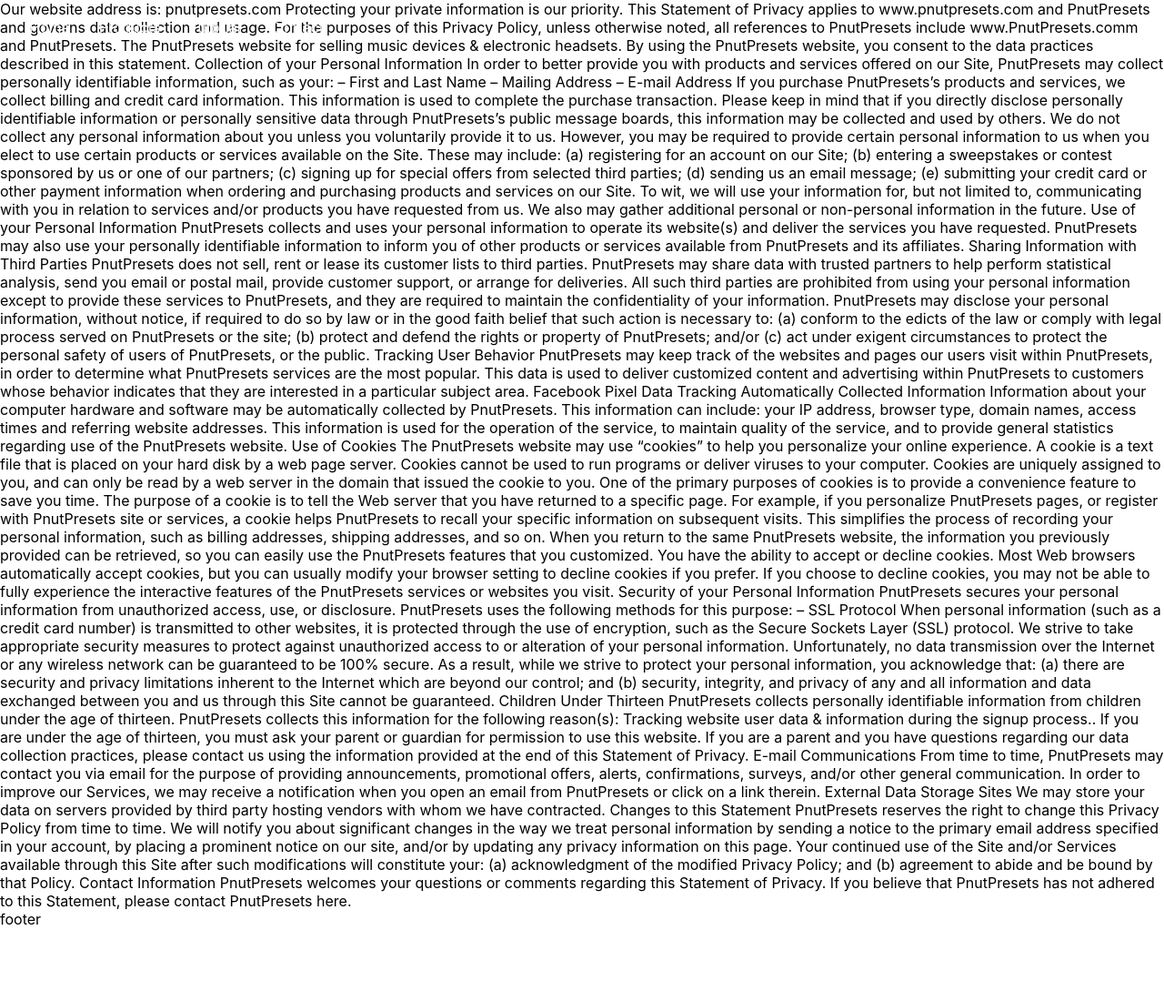
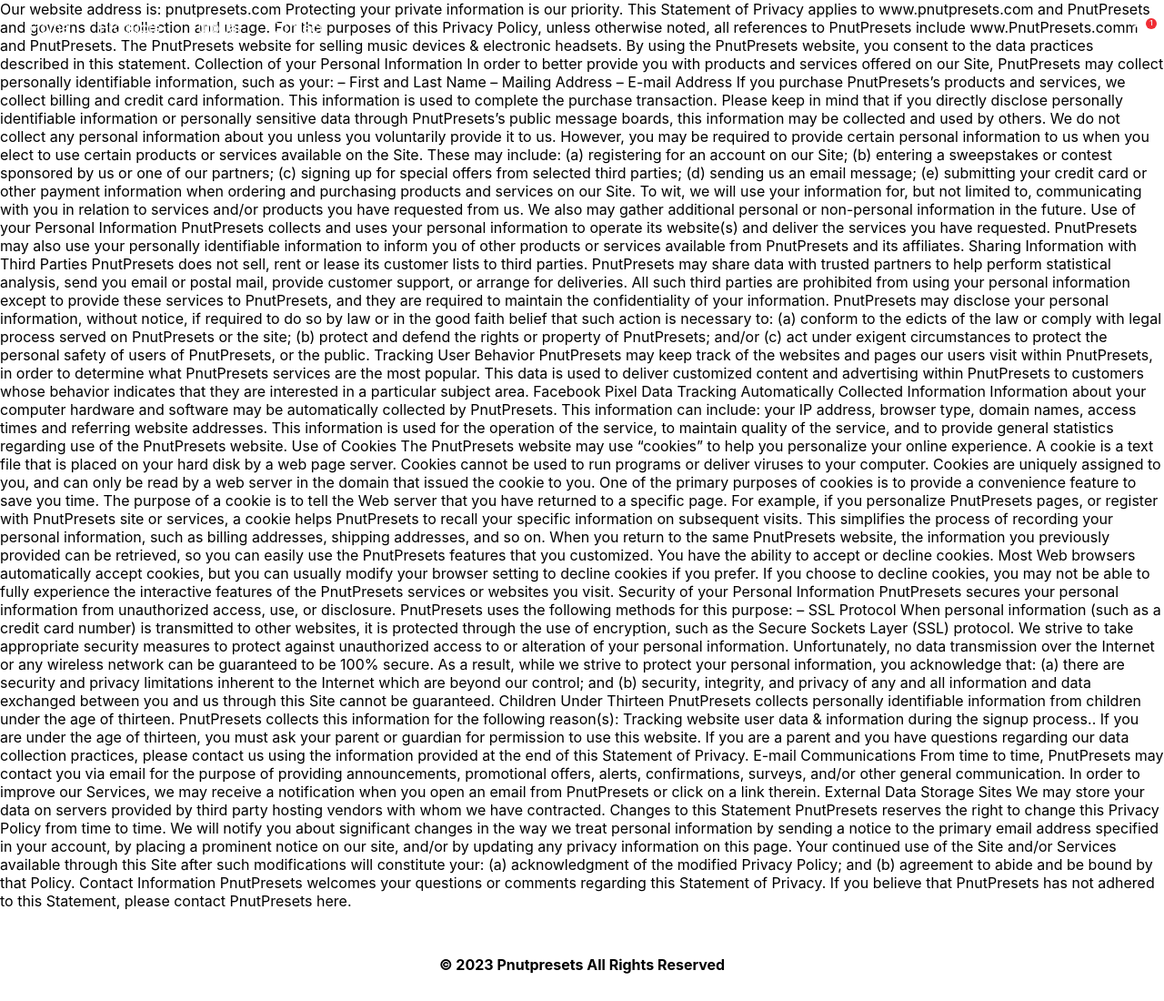
Before and after one commit to thethanyliu/lightroom-presets-storefront, a Next.js app: page /privacy-policy in a window 1280 px wide. Shown: the whole page at 91% size. Before the commit the page ends 1020 px from the top, so only its background shows below. Built offline with nearby package versions, Linux system fonts and the light colour scheme; no server answers.

Commit message:
updated footer

```diff
--- a/src/components/Footer.jsx
+++ b/src/components/Footer.jsx
@@ -1,9 +1,10 @@
 import React from 'react'
+import { AiFillInstagram } from "react-icons/ai"
 
 const Footer = () => {
   return (
-    <div>
-      footer
+    <div className="footer">
+      <p>&copy; 2023 Pnutpresets All Rights Reserved</p>
     </div>
   )
 }
--- a/src/components/Navbar.jsx
+++ b/src/components/Navbar.jsx
@@ -1,5 +1,6 @@
 import React from "react";
 import Link from "next/link";
+import { AiOutlineShopping } from "react-icons/ai";
 
 const Navbar = () => {
   return (
@@ -37,6 +38,12 @@
           </li>
         </ul>
       </div>
+      <div>
+        <button type="button" className="cart" onClick="">
+          <AiOutlineShopping />
+          <span className="cart-qty">1</span>
+        </button>
+      </div>
     </div>
   );
 };
--- a/src/styles/globals.css
+++ b/src/styles/globals.css
@@ -11,6 +11,7 @@
   width: 0px;
 }
 
+
 .home {
   position: relative;
 }
@@ -22,11 +23,41 @@
 
 .nb {
   background: transparent;
+  display: flex;
   z-index: 20;
   position: fixed;
+  justify-content: space-between;
   height: 4rem;
   width: 100vw;
   padding-top: 1.25rem;
+}
+
+.cart {
+  font-size: 25px;
+  color: rgb(255, 255, 255);
+  cursor: pointer;
+  position: relative;
+  transition: transform 0.4s ease;
+  border: none;
+  background-color: transparent;
+  padding-right: 12px;
+}
+
+.cart:hover {
+  transform: scale(1.05, 1.05);
+}
+
+.cart-qty {
+  position: absolute;
+  right: 8px;
+  font-size: 8px;
+  color: #eee;
+  background-color: #f02d34;
+  width: 12px;
+  height: 12px;
+  border-radius: 50%;
+  text-align: center;
+  font-weight: 600;
 }
 
 .bannerImage {
@@ -43,6 +74,8 @@
   width: full;
   padding-top: 8rem;
   height: 40vh;
+  border-radius: 15px;
+  margin: 0 5px 0 5px;
 }
 
 .bannerText {
@@ -129,3 +162,16 @@
   font-weight: 800;
   text-align: center;
 }
+
+.footer {
+  color: #000000;
+  text-align: center;
+  margin-top: 20px;
+  padding: 30px 10px;
+  font-weight: 700;
+  display: flex;
+  flex-direction: column;
+  align-items: center;
+  gap: 10px;
+  justify-content: center;
+}
```
Also changed, not shown: src/assets/I2.jpg (deleted), 1 other file (tests, documents, lock files or other folders).
